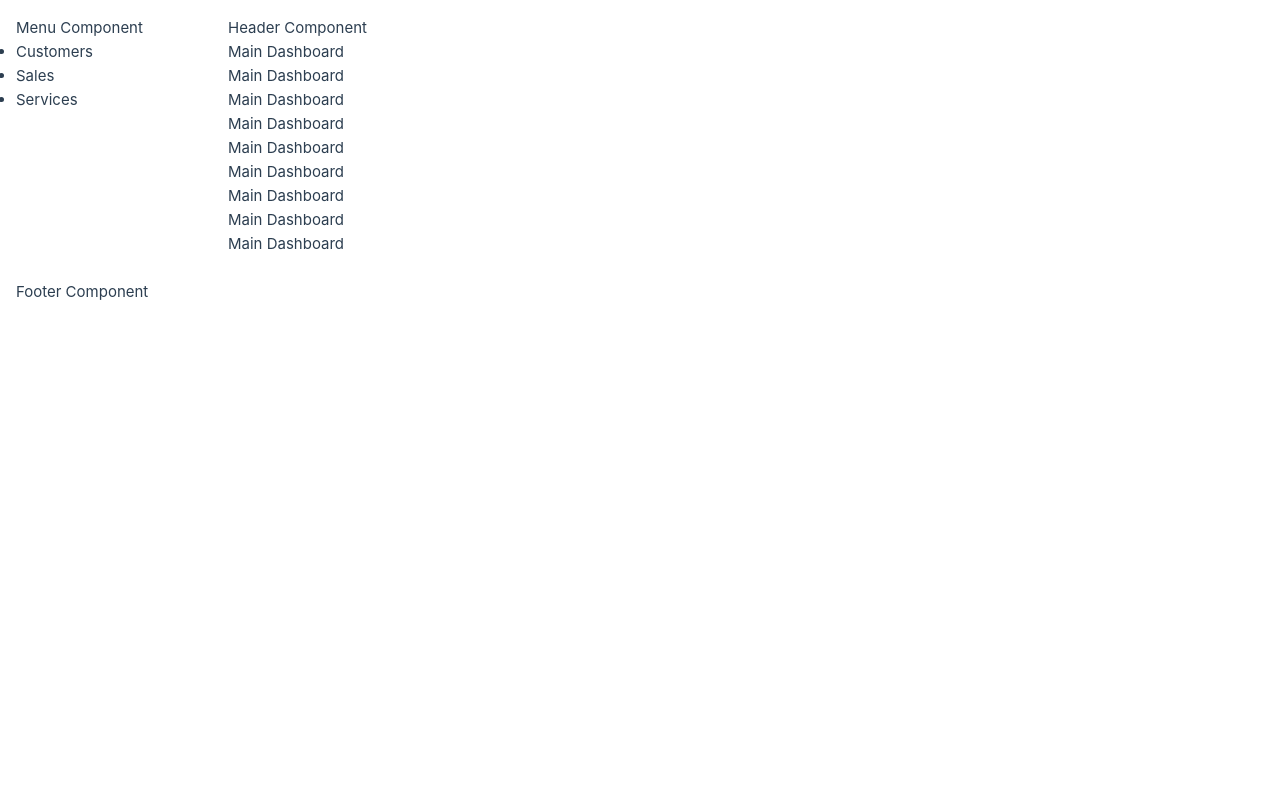
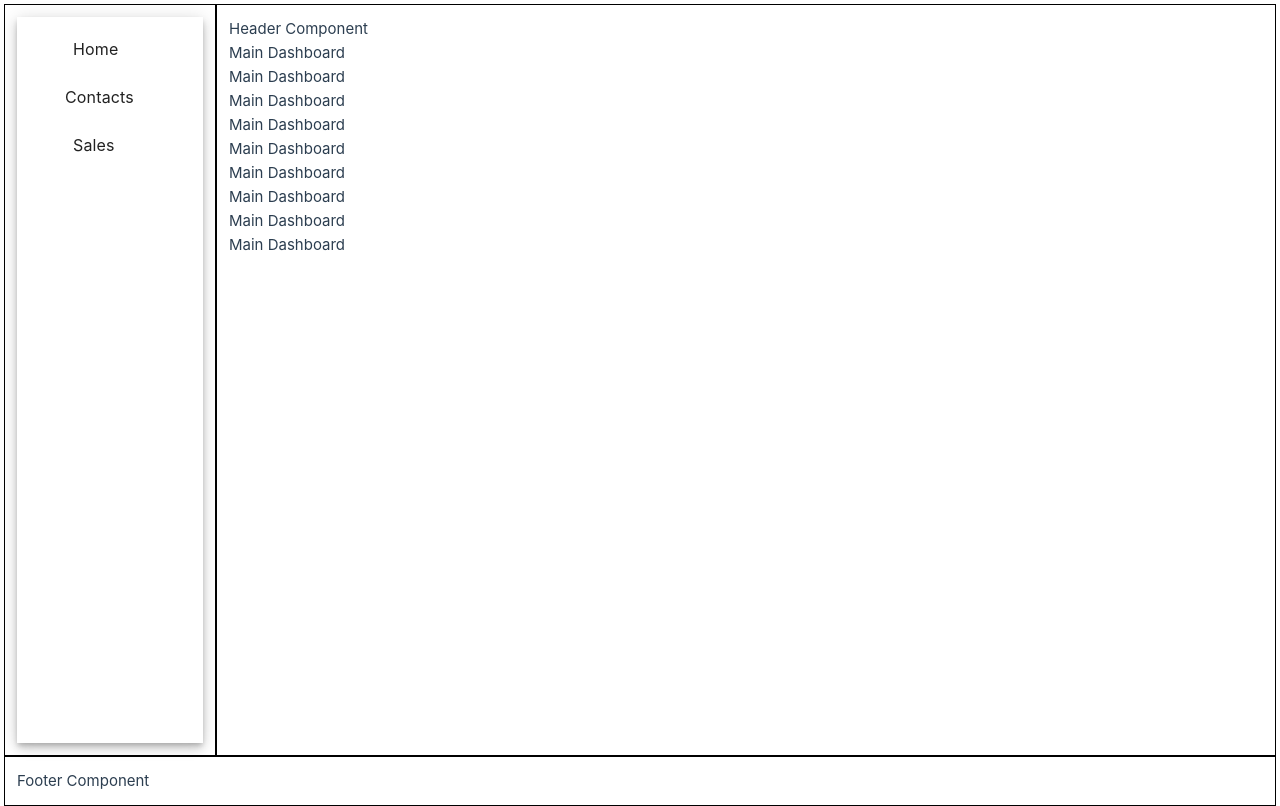
Before and after one commit to zenforall/CRMWithVue, a Vue app: page /dashboard in a window 1280 px wide. Built offline with nearby package versions, Linux system fonts and the light colour scheme.

Commit message:
Sviluppo menu ad albero

```diff
--- a/src/components/Footer.vue
+++ b/src/components/Footer.vue
@@ -1,5 +1,3 @@
 <template>
-  <div>
-    Footer Component
-  </div>
+Footer Component
 </template>
--- a/src/components/Menu.vue
+++ b/src/components/Menu.vue
@@ -1,10 +1,75 @@
+<script setup lang="ts">
+import { ref,computed } from "vue";
+import { VTreeview } from 'vuetify/labs/VTreeview'
+import { useRouter } from 'vue-router';
+
+interface TreeNode {
+  id: number;
+  title: string;
+  children?: TreeNode[] | null;
+  link?: string; // Proprietà opzionale per la navigazione
+}
+
+  const items = ref<TreeNode[]>([
+      {
+        id: 1,
+        title: 'Home',
+        children: null,
+        link: '/dashboard' // Collegamento alla Home
+      },
+      {
+        id: 2,
+        title: 'Contacts',
+        children: [
+          { id: 3, title: 'Customers',link: '/customers' },
+          { id: 4, title: 'Prospects',link: '/prospects' },
+          { id: 5, title: 'Leads',link: '/leads' }
+        ]
+      },
+      {
+        id: 6,
+        title: 'Sales',
+        children: null,
+        link: '/sales'
+      }
+    ]);
+
+const router = useRouter();
+
+const selected = ref<number[]>([]);
+
+// Funzione per gestire il click sui nodi e ottenere l'ID
+const onNodeClick = (newSelected: unknown): void => {
+  const selectedNodes = newSelected as number[];
+  console.log('Nodi selezionati:', selectedNodes);
+  selected.value = selectedNodes;
+};
+
+// Funzione per gestire il click su un nodo specifico e ottenere l'ID
+const handleNodeClick = (item: TreeNode) => {
+  console.log('ID del nodo cliccato:', item.id);
+  // Puoi anche fare altre operazioni qui, come navigare verso una pagina o aggiornare uno stato
+};
+
+const handleToggle = (item: TreeNode) => {
+      console.log('Nodo espanso/compresso:', item);
+    };
+
+
+</script>
+
 <template>
-  <div>
-      Menu Component
-      <ul>
-        <li>Customers</li>
-        <li>Sales</li>
-        <li>Services</li>
-      </ul>
-  </div>
+
+    <v-treeview
+      :items="items"
+      item-value="id"
+      item-text="title"
+      item-children="children"
+      selectable
+      open-on-click
+      elevation="6"
+      min-height="100%"
+      @update:model-value="onNodeClick">
+    </v-treeview>
+
 </template>
--- a/src/layouts/MainLayout.vue
+++ b/src/layouts/MainLayout.vue
@@ -7,20 +7,21 @@ import { RouterView } from 'vue-router'
 
 <template>
   <v-row>
-    <v-col cols="2">
+    <v-col cols="2" style="height: 94vh;border:solid 1px black">
       <Menu />
     </v-col>
-    <v-col cols="10">
+    <v-col cols="10" style="height: 94vh;border:solid 1px black">
       <Header />
       <RouterView />
     </v-col>
   </v-row>
   <v-row>
-    <v-col cols="12">
+    <v-col cols="12" style="border: solid 1px black">
       <Footer />
     </v-col>
   </v-row>
 
+  <!-- Traduzione in CSS puro-->
   <!--
     <div class="row">
       <div class="col-2">
--- a/src/router/index.ts
+++ b/src/router/index.ts
@@ -1,6 +1,7 @@
 import { createRouter, createWebHistory } from 'vue-router'
 import LoginView from '../views/LoginView.vue'
 import DashboardView from '../views/DashboardView.vue'
+import CustomersView from '../views/CustomersView.vue'
 import BlankLayout from '../layouts/BlankLayout.vue'
 import MainLayout from '../layouts/MainLayout.vue'
 
@@ -21,6 +22,14 @@ const router = createRouter({
         { path: 'dashboard', component: () => DashboardView },
       ],
       meta: { requiresAuth: true }
+    },
+    {
+      path: '/',
+      component: MainLayout,
+      children: [
+        { path: 'customers', component: () => CustomersView },
+      ],
+      meta: { requiresAuth: true }
     }
   ],
 })
--- /dev/null
+++ b/src/views/CustomersView.vue
@@ -0,0 +1,7 @@
+<script setup lang="ts" >
+
+</script>
+
+<template>
+    >>>>>>>>>>>>>>>> Customers <<<<<<<<<<<<<<
+</template>
```
